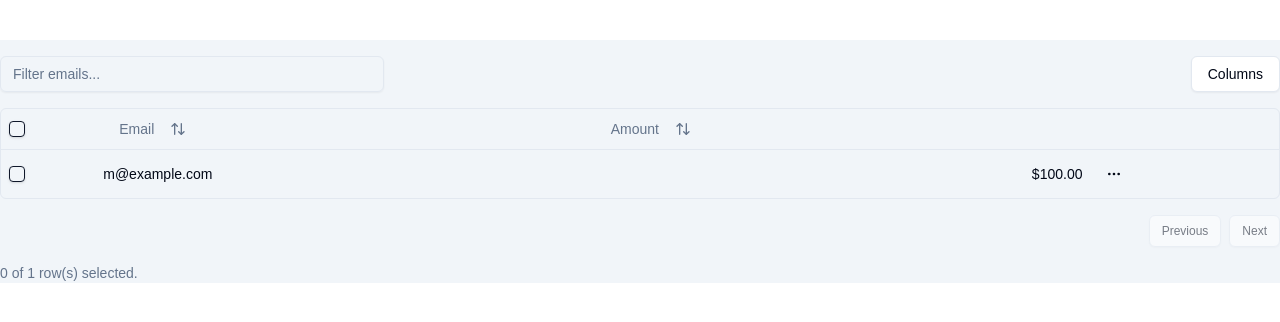
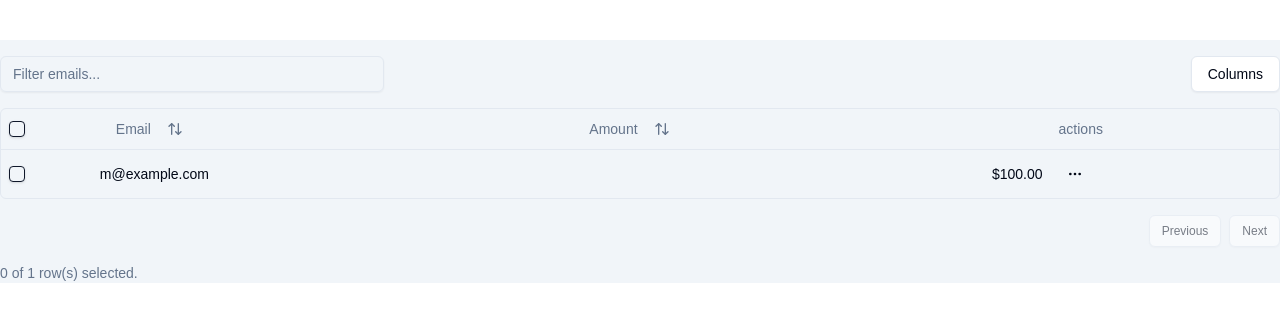
Before and after one commit to MD-Shahzaib-Whims/next-with-shadcn, a Next.js app: page /payments in a window 1280 px wide. Shown: the top 322 px of the page. Built offline with nearby package versions, Linux system fonts and the light colour scheme.

Commit message:
"Rename 'id' to 'accessorKey' in 'actions' column definition"

```diff
--- a/src/app/payments/columns.tsx
+++ b/src/app/payments/columns.tsx
@@ -86,7 +86,7 @@ export const columns: ColumnDef<Payment>[] = [
         },
     },
     {
-        id: "actions",
+        accessorKey: "actions",
         cell: ({ row }) => {
             const payment = row.original;
 
```
